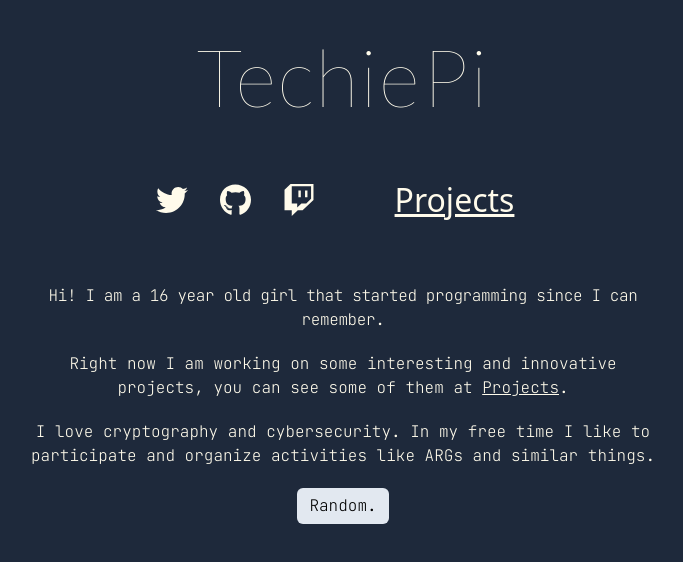
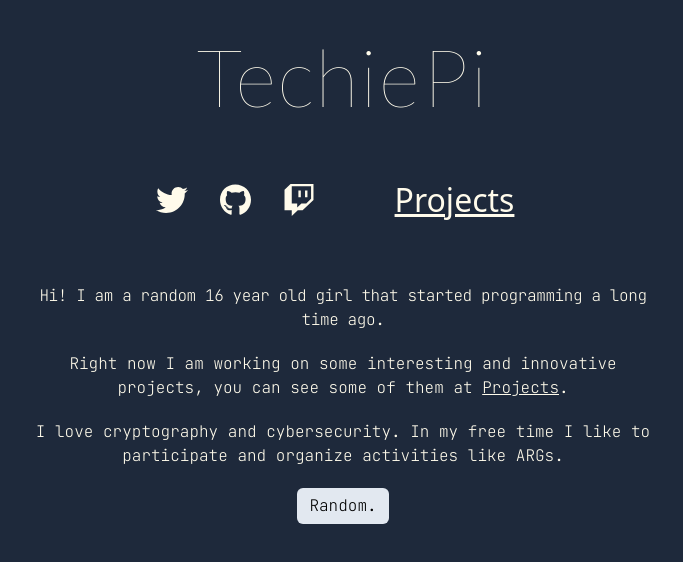
Before and after one commit to Techie-Pi/new-portfolio, a React (Vite) app: page / in a window 1280 px wide. Shown: the top 562 px of the page, without its empty margins (297-980 px from the left). Built offline with nearby package versions, Linux system fonts and the light colour scheme.

Commit message:
wording
(have to redo the thing anyways lmao)

```diff
--- a/src/pages/Landing.jsx
+++ b/src/pages/Landing.jsx
@@ -34,13 +34,13 @@ function Landing() {
             <div className="mx-auto md:w-[50vw] sm:w-[90vw]">
                 <div className="font-display">
                     <p className="text-amber-50 text-center my-5 tracking-tight">
-                        Hi! I am a 16 year old girl that started programming since I can remember.
+                        Hi! I am a random 16 year old girl that started programming a long time ago.
                     </p>
                     <p className="text-amber-50 text-center my-5">
                         Right now I am working on some interesting and innovative projects, you can see some of them at <Link blank={false} href="/projects">Projects</Link>.
                     </p>
                     <p className="text-amber-50 text-center my-5">
-                        I love cryptography and cybersecurity. In my free time I like to participate and organize activities like ARGs and similar things.
+                        I love cryptography and cybersecurity. In my free time I like to participate and organize activities like ARGs.
                     </p>
                     <div className="flex justify-center">
                         <button
```
